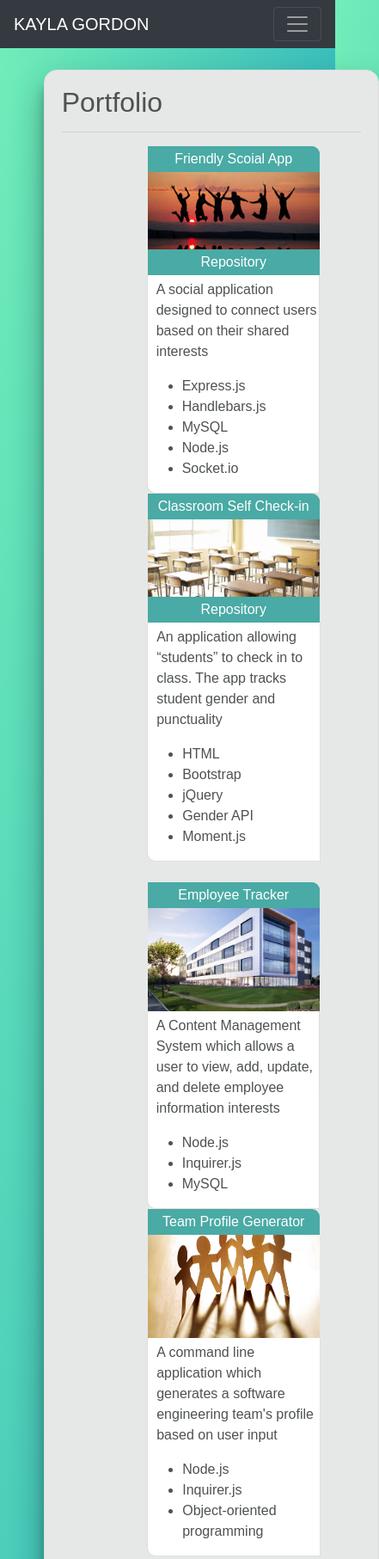
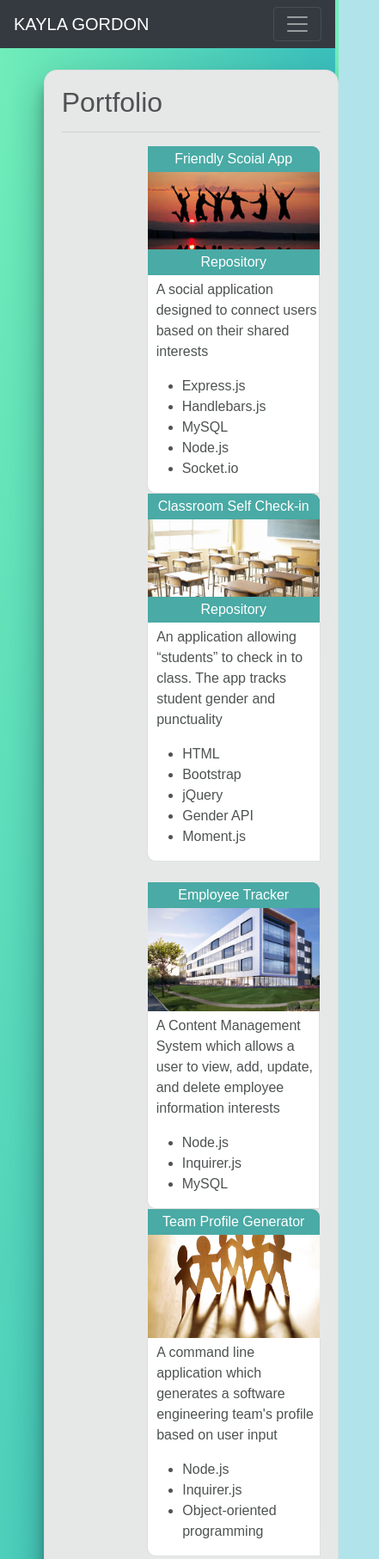
Before and after one commit to kayla8693/Responsive-Portfolio1, a website: page public/portfolio.html in a window 390 px wide. Shown: the top 1813 px of the page at 86% size, 441 px wide, since content can reach past the window. Drawn offline with nearby package versions, Linux system fonts and the light colour scheme.

Commit message:
working on responsiveness

```diff
--- a/public/assets/css/style.css
+++ b/public/assets/css/style.css
@@ -9,17 +9,22 @@ body {
 }
 
 @media screen and (min-width: 768px) {
-
-.name {
-    color: white;
-    letter-spacing: 3px;
-    margin-left: 195px;
+    .name {
+        color: white;
+        letter-spacing: 3px;
+        margin-left: 195px;
     }
 }
 
-@media screen and (min-width: 768px) {
+@media screen and (max-width: 991px) {
+    .repRow {
+        flex-direction: column;
+    }
+}
+
+@media screen and (min-width: 1140px) {
     #pages {
-    margin-left: 500px;
+        margin-left: 500px;
     }
 }
 
@@ -32,7 +37,7 @@ body {
 
 #about {
     margin: 25px 11px 35px 13%;
-    flex: 70%;
+    width: 100%;
     padding: 20px;
     background: #e6e8e8;
     border-style: solid;
@@ -48,7 +53,6 @@ body {
 }
 
 .online {
-    flex: 1%;
     margin-top: 25px;
     padding: 10px;
     width: 220px;
@@ -65,11 +69,10 @@ body {
     box-shadow: 0 19px 38px rgba(0, 0, 0, 0.3), 0 15px 12px rgba(0, 0, 0, 0.22);
 }
 
-@media (max-width: 1000px) {
-    .row {
-        flex-direction: column;
+@media (max-width: 1200px) {
+    .about {
+        width: 100%;
     }
-
     .online {
         width: 480px;
         margin: 10px 11px 35px 13%;
@@ -101,10 +104,12 @@ body {
     border-radius: 0;
     border-bottom-left-radius: 10px;
     border-top: none;
+    flex: 50%;
 }
 
 .card2 {
     margin-left: 99.5px;
+    flex: 50%;
 }
 
 .projectDescription {
--- a/public/portfolio.html
+++ b/public/portfolio.html
@@ -51,7 +51,7 @@
       <div class="col-sm-8" id="about">
         <h2>Portfolio</h2>
         <hr>
-        <div class="row">
+        <div class="row repRow">
           <div class="col-md-5">
             <div class="wrapper">
               <img class="image img-fluid" src="assets/images/friends.jpg" />
@@ -99,7 +99,7 @@
 
         <br>
 
-        <div class="row">
+        <div class="row repRow">
           <div class="col-md-5">
             <div class="wrapper">
               <a href="https://github.com/kayla8693/employee-tracker" target="blank">
@@ -136,7 +136,7 @@
         </div>
 
         <br>
-        <div class="row">
+        <div class="row repRow">
           <div class="col-md-5">
             <div class="wrapper">
               <img class="image img-fluid" src="assets/images/weather.jpg" />
```
